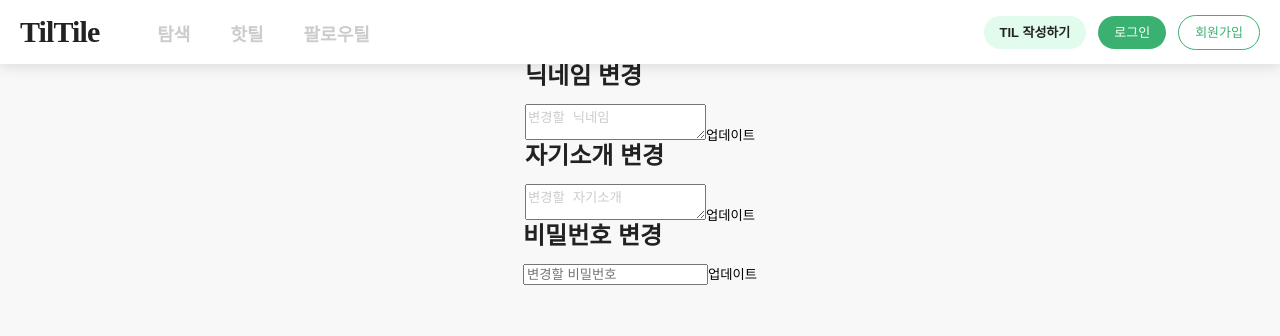
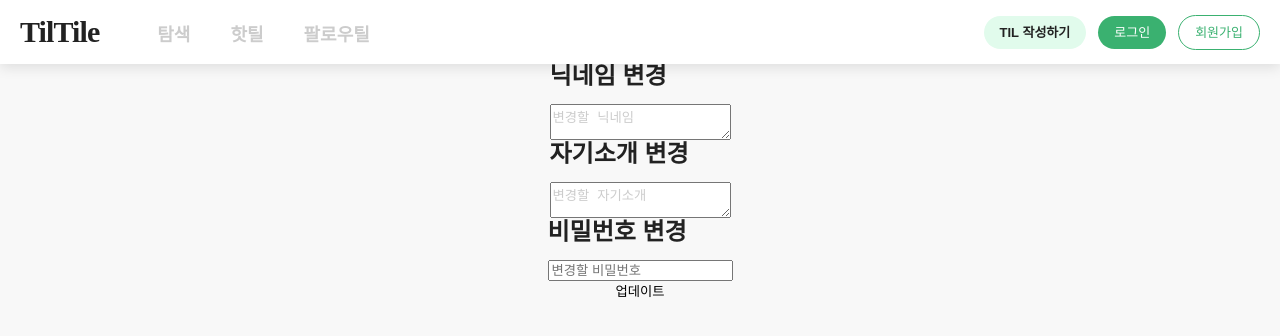
Before and after one commit to codestates-seb/seb43_main_024, a React (Create React App) app in the folder client/: page /editprofile in a window 1280 px wide. Shown: the top 336 px of the page. Built offline with nearby package versions, Linux system fonts and the light colour scheme.

Commit message:
리팩토링

```diff
--- a/client/src/pages/editprofile/EditProfile.js
+++ b/client/src/pages/editprofile/EditProfile.js
@@ -1,4 +1,5 @@
 import { useState } from 'react';
+import API from '../../API'; // API.js 파일의 경로에 맞게 import
 
 import styled from 'styled-components';
 
@@ -15,87 +16,53 @@ export function EditProfile() {
 
   // 값 변경 모음
 
-  const handleNickNameChange = (event) => {
-    setNewNickName(event.target.value);
+  const handleInputChange = (event, setter) => {
+    setter(event.target.value);
   };
 
-  const handleAboutMeChange = (event) => {
-    setNewAboutMe(event.target.value);
-  };
-
-  const handlePasswordChange = (event) => {
-    setNewPassword(event.target.value);
-  };
-
-  // api요청 모음
-
-  const handleUpdateNickName = () => {
-    const url = '/mypage/nickname';
-    const token = localStorage.getItem('token');
-
-    fetch(url, {
-      method: 'PATCH',
+  const handleUpdate = async () => {
+    try {
+      if (newNickName) {
+        await API.patch(
+          '/mypage/nickname',
+          { newNickName },
+          {
             headers: {
               'Content-Type': 'application/json',
-        Authorization: `Bearer ${token}`,
             },
-      body: JSON.stringify({ newNickName }),
-    })
-      .then((response) => response.json())
-      .then((data) => {
-        // 처리할 로직 작성
-        console.log('닉네임 업데이트 성공:', data);
-      })
-      .catch((error) => {
-        // 에러 처리 로직 작성
-        console.error('닉네임 업데이트 실패:', error);
-      });
-  };
+          }
+        );
+        console.log('닉네임 업데이트 성공');
+      }
 
-  const handleUpdateAboutMe = () => {
-    const url = '/mypage/about-me';
-    const token = localStorage.getItem('token');
-
-    fetch(url, {
-      method: 'PATCH',
+      if (newAboutMe) {
+        await API.patch(
+          '/mypage/about-me',
+          { newAboutMe },
+          {
             headers: {
               'Content-Type': 'application/json',
-        Authorization: `Bearer ${token}`,
             },
-      body: JSON.stringify({ newAboutMe }),
-    })
-      .then((response) => response.json())
-      .then((data) => {
-        // 처리할 로직 작성
-        console.log('자기소개 업데이트 성공:', data);
-      })
-      .catch((error) => {
-        // 에러 처리 로직 작성
-        console.error('자기소개 업데이트 실패:', error);
-      });
-  };
+          }
+        );
+        console.log('자기소개 업데이트 성공');
+      }
 
-  const handleUpdatePassword = () => {
-    const url = '/mypage/password';
-    const token = localStorage.getItem('token');
-
-    fetch(url, {
-      method: 'PATCH',
+      if (newPassword) {
+        await API.patch(
+          '/mypage/password',
+          { newPassword },
+          {
             headers: {
               'Content-Type': 'application/json',
-        Authorization: `Bearer ${token}`,
             },
-      body: JSON.stringify({ newPassword }),
-    })
-      .then((response) => response.json())
-      .then((data) => {
-        // 처리할 로직 작성
-        console.log('비밀번호 업데이트 성공:', data);
-      })
-      .catch((error) => {
-        // 에러 처리 로직 작성
-        console.error('비밀번호 업데이트 실패:', error);
-      });
+          }
+        );
+        console.log('비밀번호 업데이트 성공');
+      }
+    } catch (error) {
+      console.error('업데이트 실패:', error);
+    }
   };
 
   return (
@@ -104,20 +71,18 @@ export function EditProfile() {
         <h1>닉네임 변경</h1>
         <textarea
           value={newNickName}
-          onChange={handleNickNameChange}
+          onChange={(event) => handleInputChange(event, setNewNickName)}
           placeholder="변경할 닉네임"
         />
-        <button onClick={handleUpdateNickName}>업데이트</button>
       </div>
 
       <div>
         <h1>자기소개 변경</h1>
         <textarea
           value={newAboutMe}
-          onChange={handleAboutMeChange}
+          onChange={(event) => handleInputChange(event, setNewAboutMe)}
           placeholder="변경할 자기소개"
         />
-        <button onClick={handleUpdateAboutMe}>업데이트</button>
       </div>
 
       <div>
@@ -125,11 +90,12 @@ export function EditProfile() {
         <input
           type="password"
           value={newPassword}
-          onChange={handlePasswordChange}
+          onChange={(event) => handleInputChange(event, setNewPassword)}
           placeholder="변경할 비밀번호"
         />
-        <button onClick={handleUpdatePassword}>업데이트</button>
       </div>
+
+      <button onClick={handleUpdate}>업데이트</button>
     </EditWrapper>
   );
 }
--- a/client/src/pages/profile/components/UserProfile.js
+++ b/client/src/pages/profile/components/UserProfile.js
@@ -1,7 +1,8 @@
 import styled from 'styled-components';
-import axios from 'axios';
 import { useEffect, useState } from 'react';
 import { Link } from 'react-router-dom';
+import API from '../../../API';
+import jwt_decode from 'jwt-decode';
 
 const UserProfileWrapper = styled.div`
   position: fixed;
@@ -31,8 +32,10 @@ export function UserProfile() {
   useEffect(() => {
     const fetchProfileData = async () => {
       try {
-        const memberId = localStorage.getItem('memberId'); // 토큰의 값으로부터 Id를 가져온다.
-        const response = await axios.get(`/members/${memberId}`);
+        const token = localStorage.getItem('token');
+        const decodedToken = jwt_decode(token);
+        const memberId = decodedToken.memberId;
+        const response = await API.get(`/members/${memberId}`);
         const data = response.data;
         setProfileData(data);
         console.log('/profile에 대한 get요청이 완료되었습니다.');
@@ -48,7 +51,14 @@ export function UserProfile() {
 
   // null 에 대한 loading 처리
   if (!profileData) {
-    return <div>Loading...</div>;
+    return (
+      <>
+        <div>Loading...</div>;
+        <Link to="/editpass">
+          <button>정보수정</button>
+        </Link>
+      </>
+    );
   }
 
   return (
--- a/client/src/pages/tillist/SearchTil.js
+++ b/client/src/pages/tillist/SearchTil.js
@@ -63,7 +63,6 @@ function SearchTil() {
       </TilFlexContainer>
       {data.length === 0 && <LoadingImage />}
       <TilList
-        data={data}
         currentPage={currentPage}
         totalPages={totalPages}
         fetchData={fetchData}
```
Lines whose indentation alone changed are shown as unchanged.
